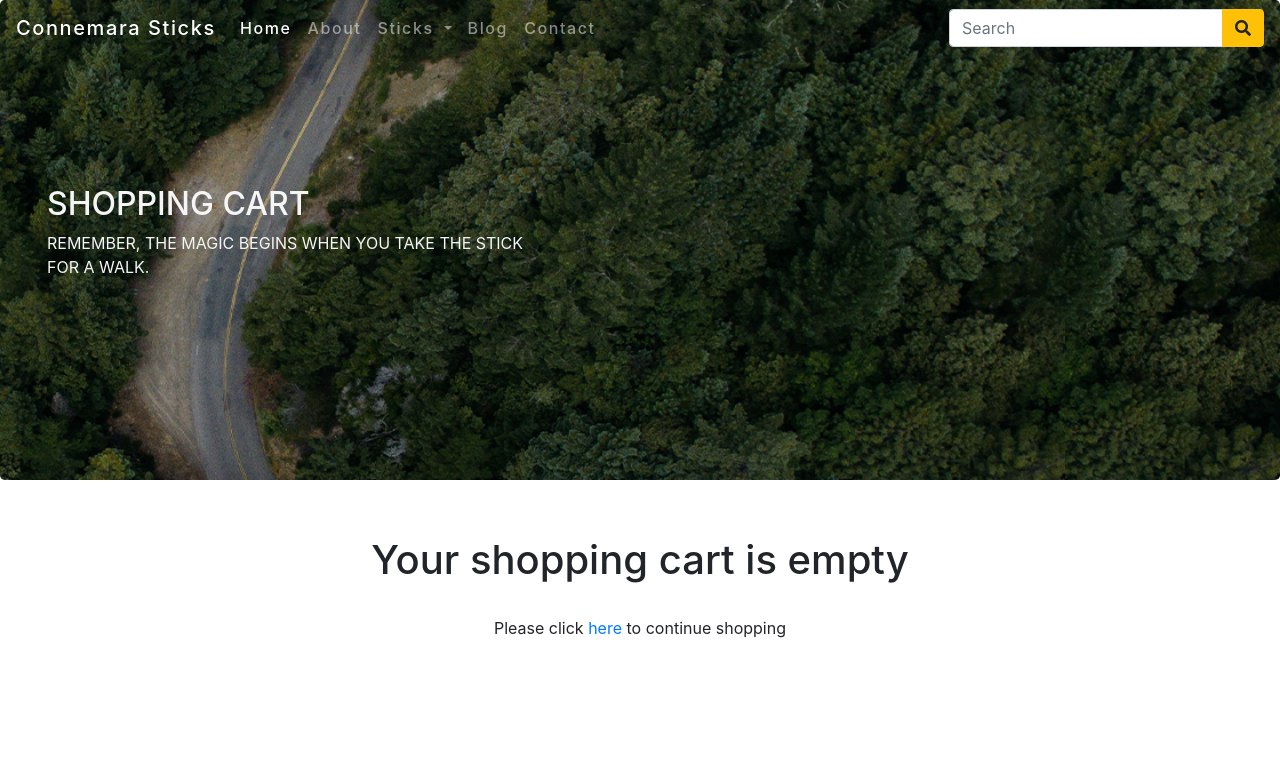
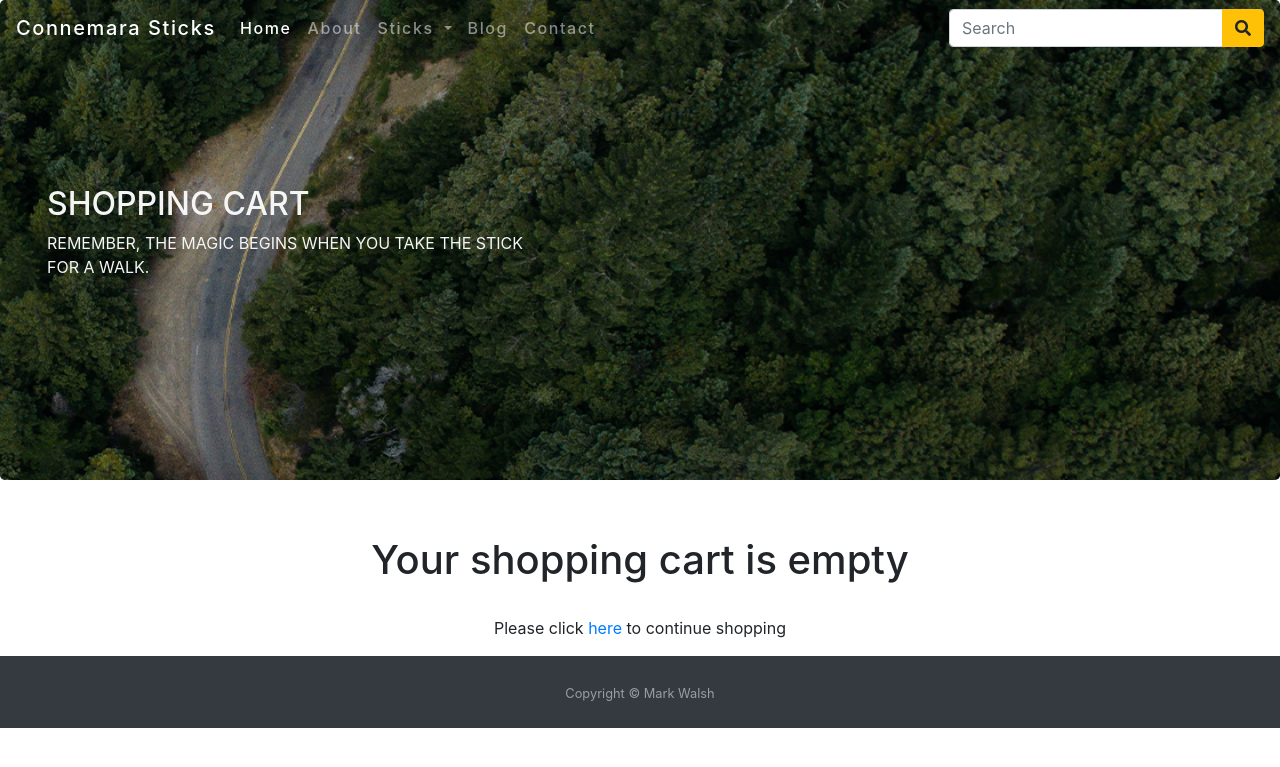
Before and after one commit to Squelsh84/connemara-sticks-ms4, a Django app: page /cart in a window 1280 px wide. Shown: the top 767 px of the page. Run offline with Django 3.2, Linux system fonts and the light colour scheme; data that the repository does not hold is empty; some libraries are stand-ins or nearby versions.

Commit message:
Added footer to base.html

```diff
--- a/templates/base.html
+++ b/templates/base.html
@@ -76,8 +76,11 @@
 
   {% block content %}{% endblock %}
 
-
-
+  <footer id="sticky-footer" class="py-4 bg-dark text-white-50">
+    <div class="container text-center">
+      <small>Copyright &copy; Mark Walsh</small>
+    </div>
+  </footer>
 
 
   <script src="https://cdnjs.cloudflare.com/ajax/libs/jquery/3.4.1/jquery.slim.min.js"></script>
```
